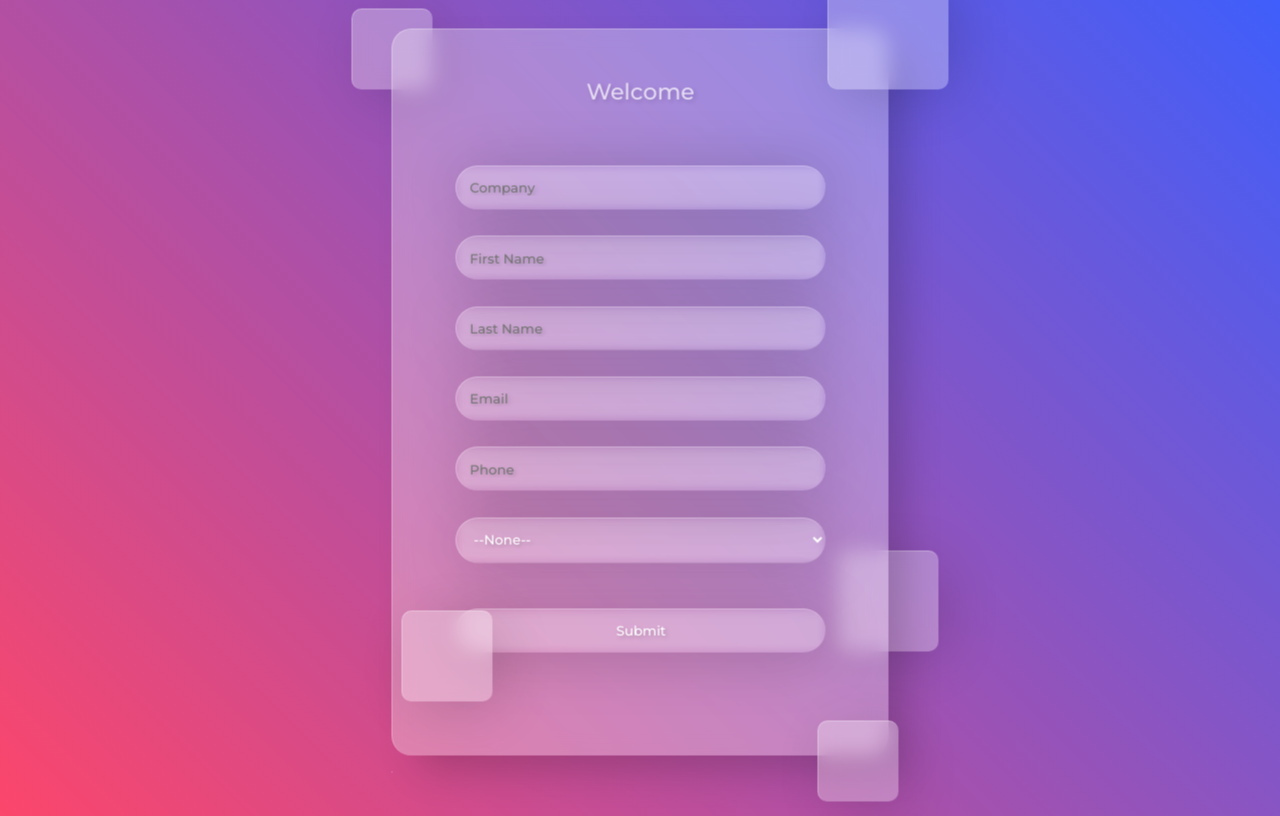
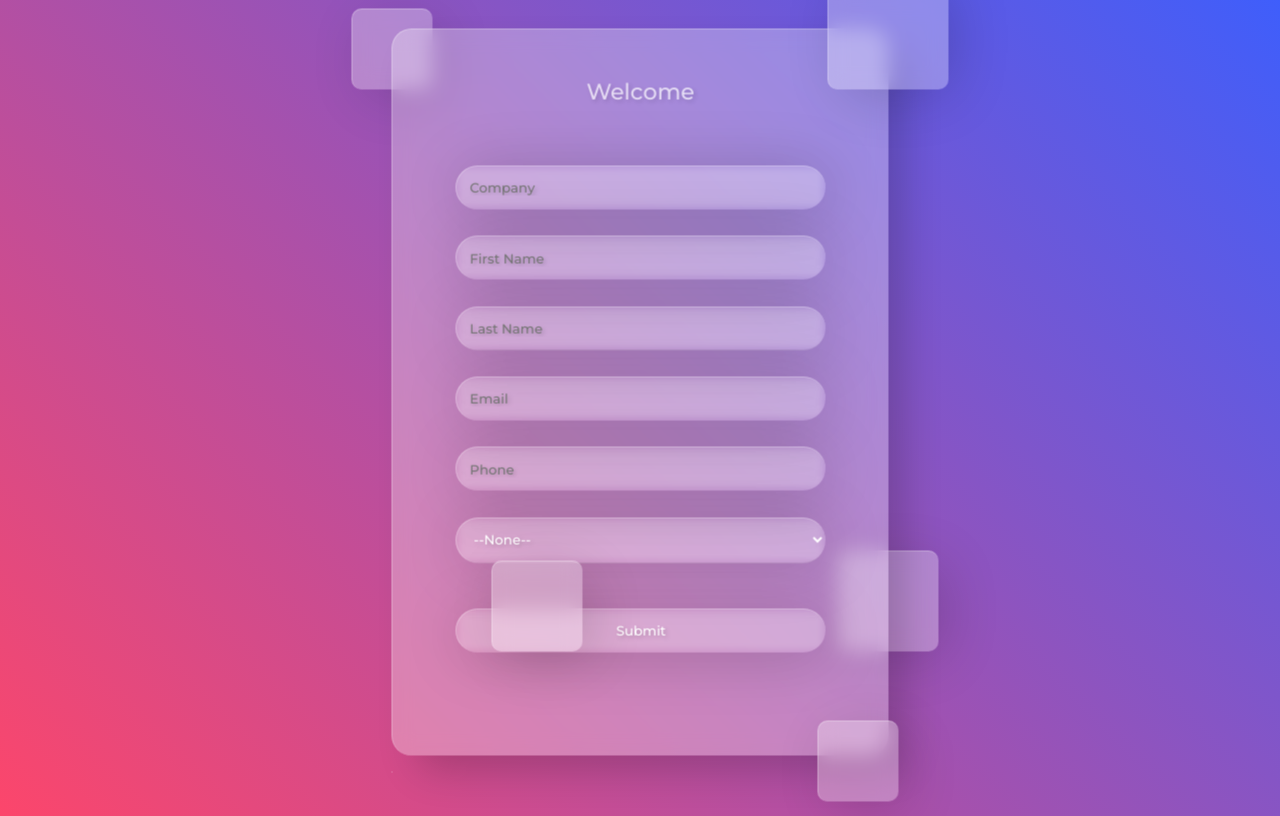
Before and after one commit to MihailKlimovich/Web-To-Lead, a PHP site: page / in a window 1280 px wide. Run offline with PHP 8.4, Linux system fonts and the light colour scheme; some libraries are stand-ins or nearby versions.

Commit message:
changed style25

```diff
--- a/WebToLead.css
+++ b/WebToLead.css
@@ -109,6 +109,6 @@ select:hover {
 .drop-5 {
   height: 90px;
   width: 90px;
-  bottom: 70px;
-  left: 10px;
+  bottom: 120px;
+  left: 100px;
 }
```
